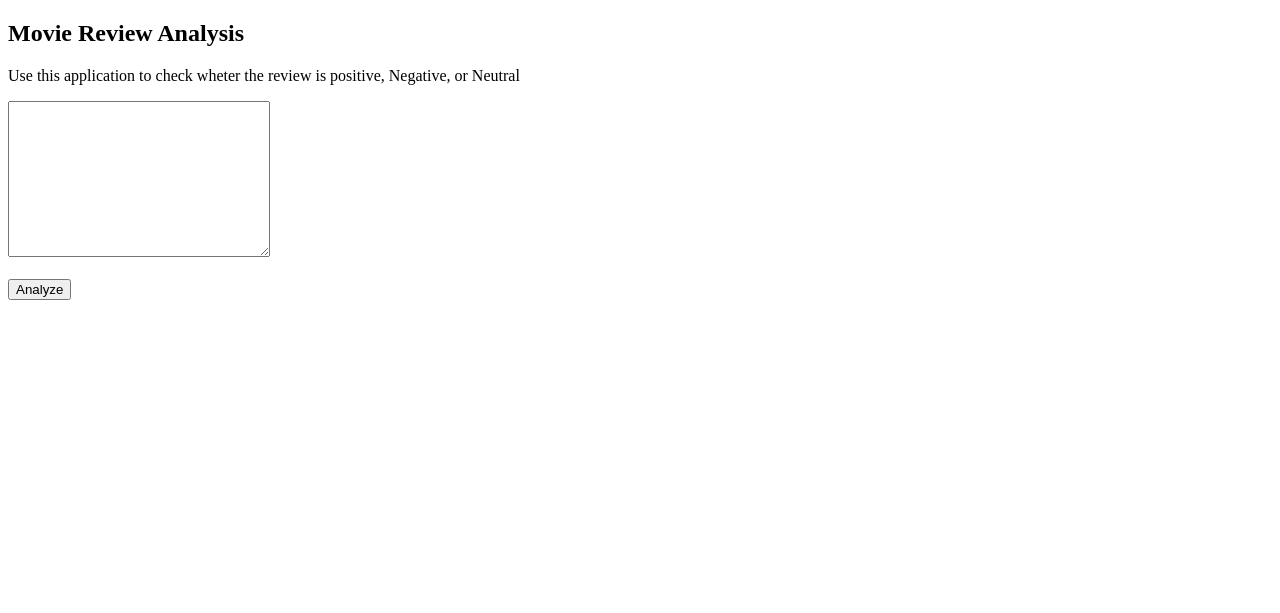
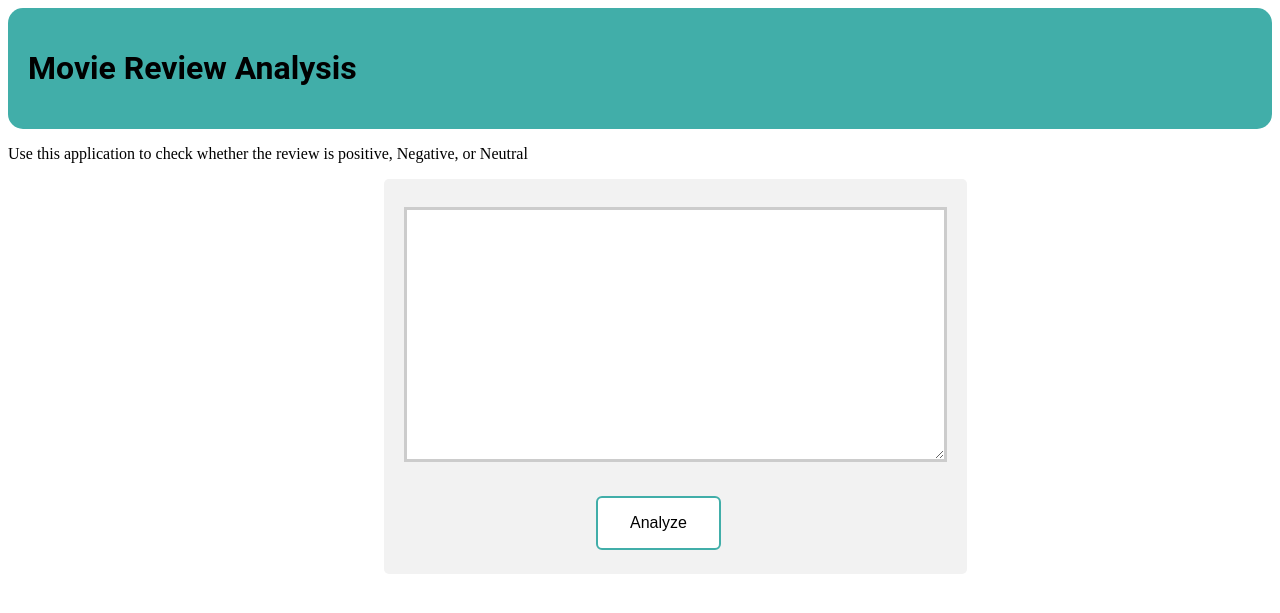
Before and after one commit to smartinternz02/SPSGP-7095-Movie-Review-Analysis-based-on-sentiment-using-Text-Processing-API, a Flask app: page / in a window 1280 px wide. Shown: the top 613 px of the page. Run offline with Flask 2, Linux system fonts and the light colour scheme; parts of the project's set-up code (start-up, migrations or seed data) failed here and were passed over.

Commit message:
UI improved. Feedback Expected

```diff
--- a/templates/summarizer.html
+++ b/templates/summarizer.html
@@ -1,21 +1,85 @@
 <!DOCTYPE html>
 <html lang="en">
+
 <head>
-    <meta charset="UTF-8">
-    <meta http-equiv="X-UA-Compatible" content="IE=edge">
-    <meta name="viewport" content="width=device-width, initial-scale=1.0">
-    <title>Document</title>
+  <meta charset="UTF-8">
+  <meta http-equiv="X-UA-Compatible" content="IE=edge">
+  <meta name="viewport" content="width=device-width, initial-scale=1.0">
+  <title>Movie Review Analysis</title>
+
+  <style>
+    .header {
+      background: #41AEA9;
+      /* color: rgb(175, 235, 229); */
+      padding: 20px;
+      /* text-align: center; */
+      border-radius: 15px;
+      font-family: "Roboto", "Segoe UI", Arial, sans-serif;
+    }
+
+    #form {
+      border-radius: 5px;
+      background-color: #f2f2f2;
+      padding: 20px;
+      width: fit-content;
+      position: absolute;
+      left: 30%;
+    }
+
+    .textarea {
+      width: 100%;
+      padding: 12px 20px;
+      margin: 8px 0;
+      box-sizing: border-box;
+      border: 3px solid #ccc;
+      -webkit-transition: 0.2s;
+      transition: 0.2s;
+      outline: none;
+    }
+
+    .textarea:focus {
+      border: 3px solid #41AEA9;
+    }
+
+    .submit {
+      background-color: white;
+      color: black;
+      border: 2px solid #41AEA9;
+      border-radius: 6px;
+      padding: 16px 32px;
+      text-align: center;
+      text-decoration: none;
+      display: inline-block;
+      font-size: 16px;
+      margin: 4px 2px;
+      transition-duration: 0.2s;
+      cursor: pointer;
+      position: relative;
+      left: 35%;
+    }
+
+    .submit:hover {
+      background-color: #41AEA9;
+    }
+  </style>
 </head>
+
 <body>
 
-<h2>Movie Review Analysis</h2>
-<p>Use this application to check wheter the review is positive, Negative, or Neutral</p>
-
-<form  action="/summarize" method="post">
-  <textarea name="output" rows="10" cols="30" required></textarea>
-  <br><br>
-  <input type="submit" value="Analyze">
-</form>
+  <div class="header">
+    <h1>Movie Review Analysis</h1>
+  </div>
+  <div>
+    <p>Use this application to check whether the review is positive, Negative, or Neutral</p>
+  </div>
+  <div id="form">
+    <form action="/summarize" method="post">
+      <textarea class="textarea" name="output" rows="15" cols="60" required></textarea>
+      <br><br>
+      <input class="submit" type="submit" value="Analyze">
+    </form>
+  </div>
 
 </body>
+
 </html>
```
Also changed, not shown: templates/summary.html (+22 -2 lines), readme.md.
